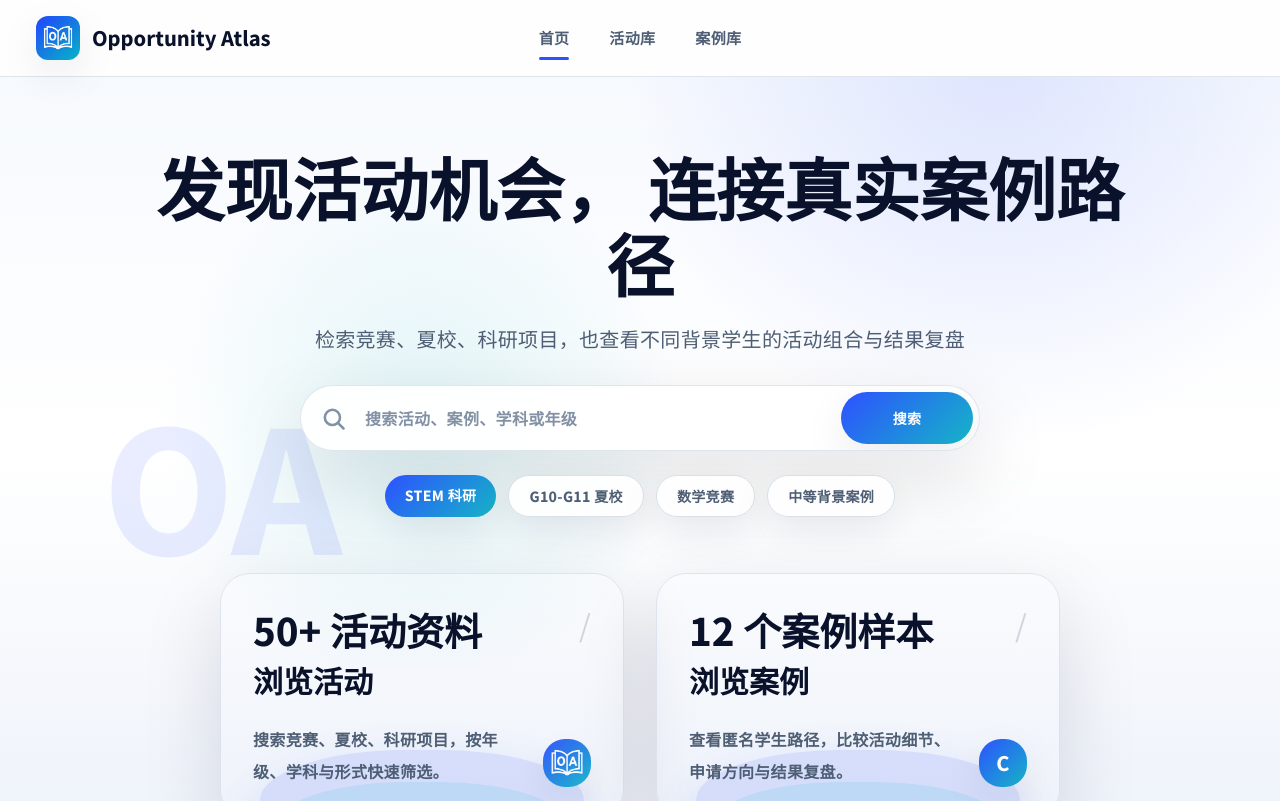
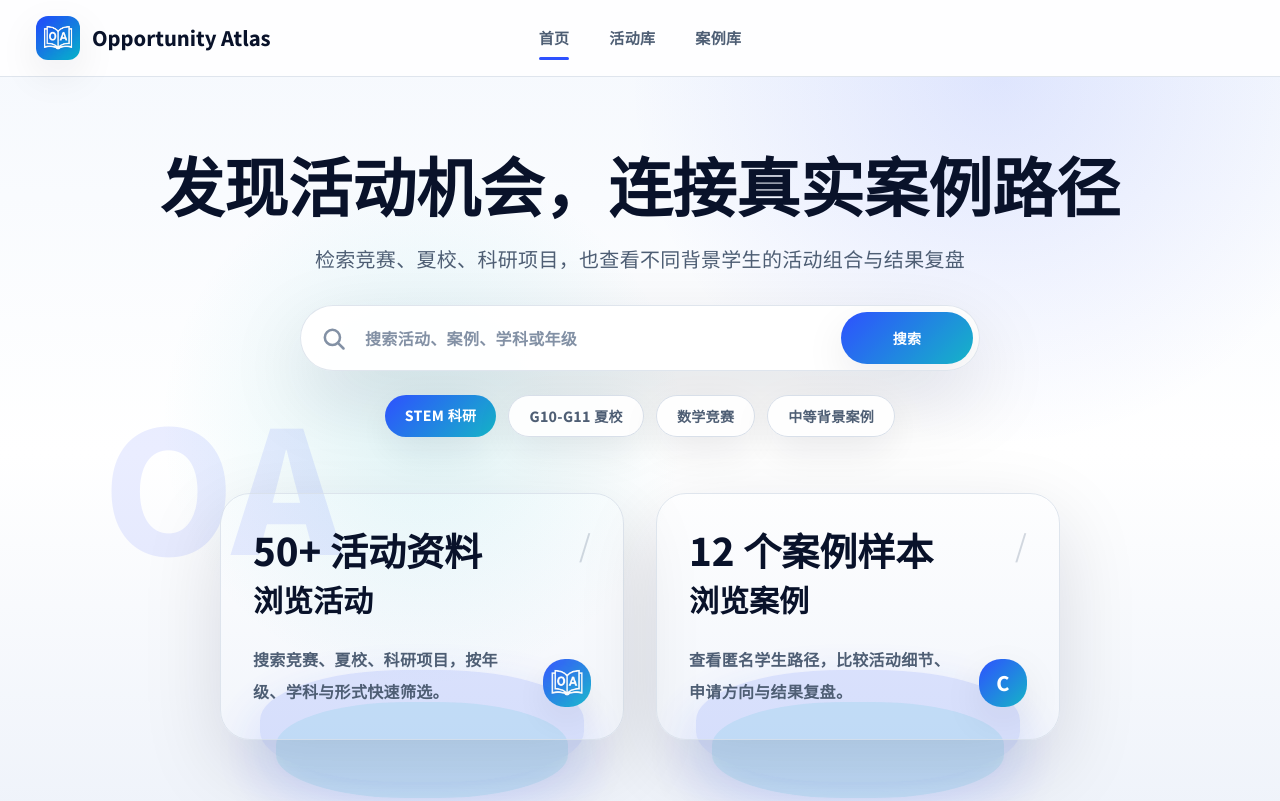
Before and after one commit to fujingxie/OpportunityAtlas, a Next.js app: page / in a window 1280 px wide. Built offline with nearby package versions, Linux system fonts and the light colour scheme; no server answers.

Commit message:
style(home): 保持首页标题单行显示

```diff
--- a/app/page.tsx
+++ b/app/page.tsx
@@ -35,11 +35,8 @@ export default function HomePage() {
       </div>
       <section className="relative mx-auto flex h-full max-w-[1180px] flex-col items-center justify-start pt-4 lg:pt-8">
         <div className="animate-enter flex w-full max-w-5xl flex-col items-center text-center">
-          <h1 className="mt-2 max-w-5xl text-[40px] font-black leading-[1.12] tracking-normal text-ink sm:text-[58px] lg:text-[68px]">
-            发现活动机会，
-            <span className="hidden sm:inline"> </span>
-            <br className="sm:hidden" />
-            连接真实案例路径
+          <h1 className="mt-2 w-full whitespace-nowrap text-center text-[clamp(34px,5vw,68px)] font-black leading-[1.12] tracking-normal text-ink">
+            发现活动机会，连接真实案例路径
           </h1>
           <p className="mt-6 max-w-4xl text-base font-medium leading-8 text-secondary sm:text-xl">
             检索竞赛、夏校、科研项目，也查看不同背景学生的活动组合与结果复盘
```
